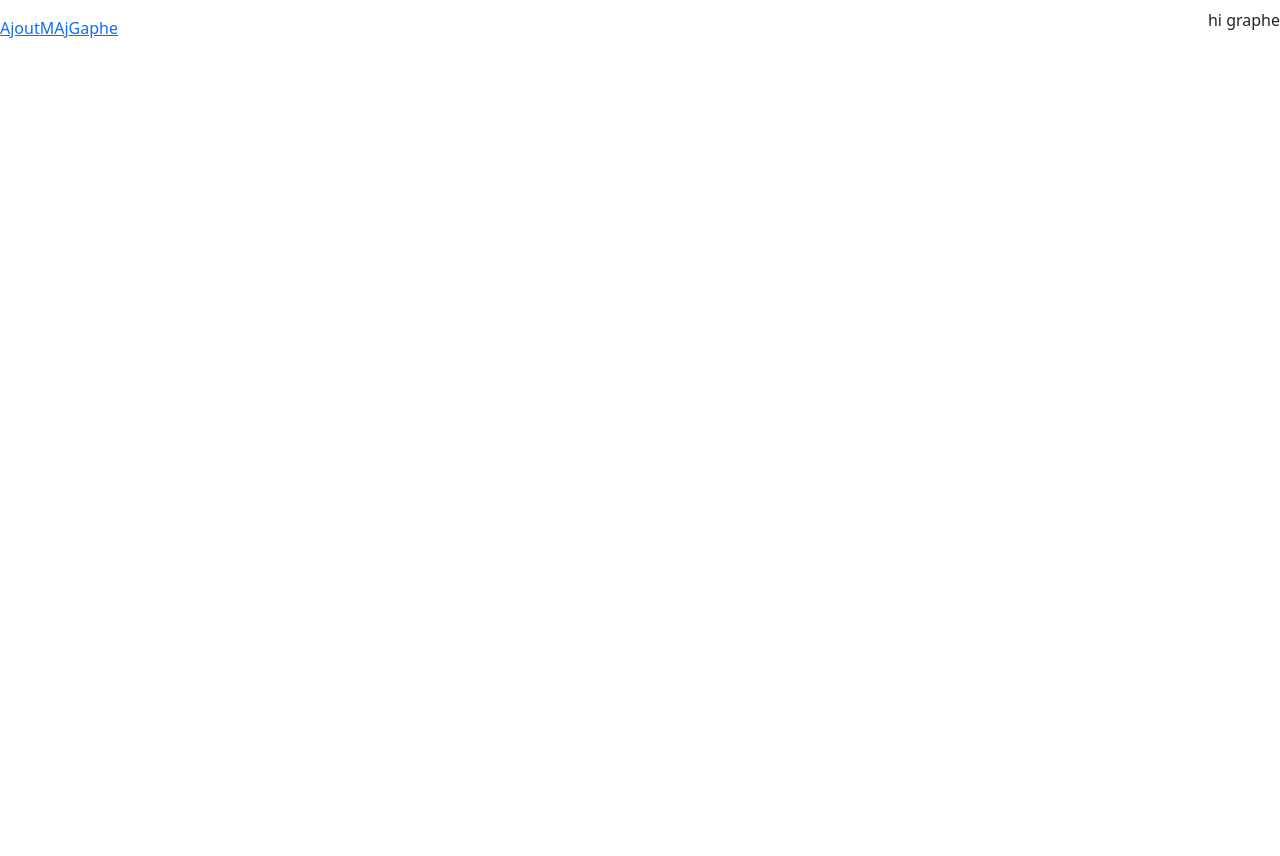
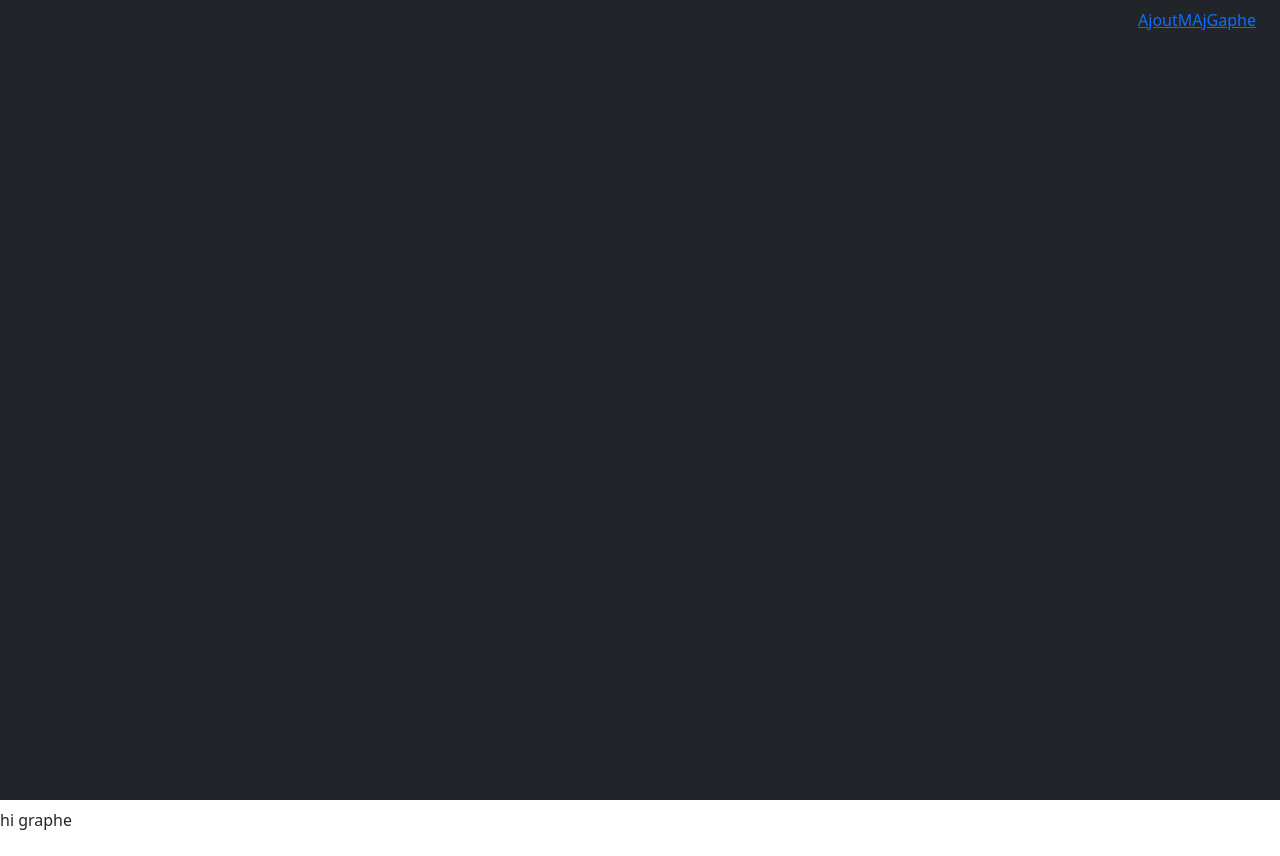
Before and after one commit to PrincyRazafy/Gestion_employe, a Vue app: page / in a window 1280 px wide. Before the commit the page ends 800 px from the top, so only its background shows below. Built offline with nearby package versions, Linux system fonts and the light colour scheme.

Commit message:
edit navbar

```diff
--- a/src/App.vue
+++ b/src/App.vue
@@ -1,10 +1,20 @@
 <template>
+  <div class="bg-dark text-light min-vh-100 position-relative overflow-hidden">
+    <!-- Fond lumineux -->
+    <nav
+      class="navbar navbar-expand-lg navbar-dark bg-dark px-4 position-relative z-1"
+    >
+      <ul class="navbar-nav ms-auto d-flex gap-3">
+        <li class="nav-item">
+          <router-link to="/ajout">Ajout</router-link>
+          <router-link to="/MAJ">MAj</router-link>
+          <router-link to="/">Gaphe</router-link>
+        </li>
+      </ul>
+    </nav>
+  </div>
   <div class="navbar">
-    <nav>
-      <router-link to="/ajout">Ajout</router-link>
-      <router-link to="/MAJ">MAj</router-link>
-      <router-link to="/">Gaphe</router-link>
-    </nav>
     <router-view />
+    <br />
   </div>
 </template>
```
